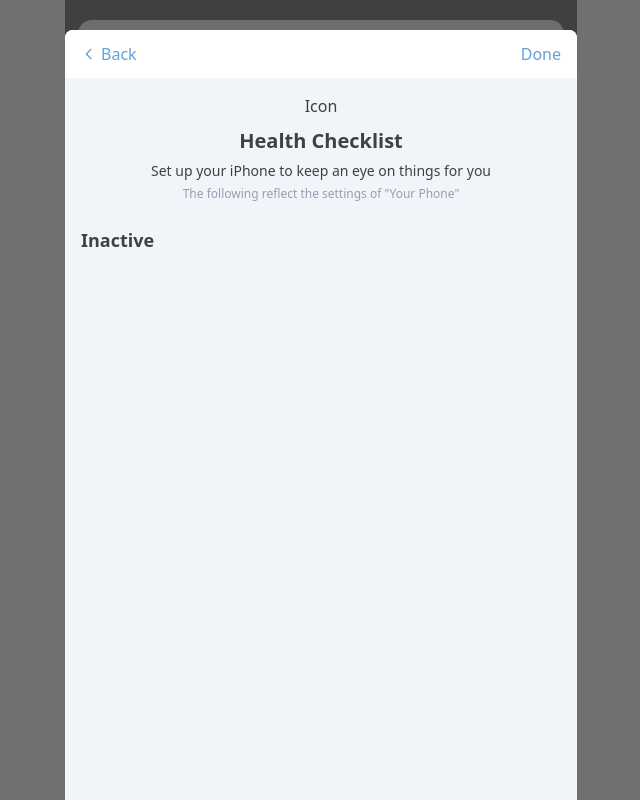
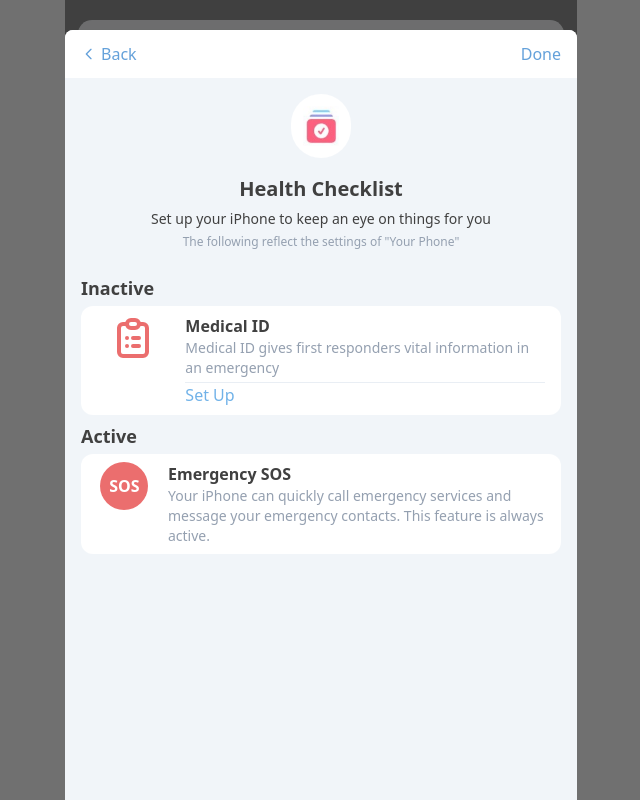
Before and after one commit to mikqi/health-app-ios, a Next.js app: page / in a window 1280 px wide. Both pictures are taken after a click on the element 640 px from the left and 162 px from the top of the page. Shown: the whole page, without its empty margins (319-959 px from the left). Built offline with nearby package versions, Linux system fonts and the light colour scheme.

Commit message:
feat: add dummy content

```diff
--- a/components/Icons.js
+++ b/components/Icons.js
@@ -27,3 +27,9 @@ export const fireIcon = (
     <path fillRule="evenodd" d="M12.395 2.553a1 1 0 00-1.45-.385c-.345.23-.614.558-.822.88-.214.33-.403.713-.57 1.116-.334.804-.614 1.768-.84 2.734a31.365 31.365 0 00-.613 3.58 2.64 2.64 0 01-.945-1.067c-.328-.68-.398-1.534-.398-2.654A1 1 0 005.05 6.05 6.981 6.981 0 003 11a7 7 0 1011.95-4.95c-.592-.591-.98-.985-1.348-1.467-.363-.476-.724-1.063-1.207-2.03zM12.12 15.12A3 3 0 017 13s.879.5 2.5.5c0-1 .5-4 1.25-4.5.5 1 .786 1.293 1.371 1.879A2.99 2.99 0 0113 13a2.99 2.99 0 01-.879 2.121z" clipRule="evenodd" />
   </svg>
 )
+
+export const noteIcon = (
+  <svg style={{ width: 48 }} className="text-red-600" xmlns="http://www.w3.org/2000/svg" fill="none" viewBox="0 0 24 24" stroke="currentColor">
+    <path strokeLinecap="round" strokeLinejoin="round" strokeWidth={2} d="M9 5H7a2 2 0 00-2 2v12a2 2 0 002 2h10a2 2 0 002-2V7a2 2 0 00-2-2h-2M9 5a2 2 0 002 2h2a2 2 0 002-2M9 5a2 2 0 012-2h2a2 2 0 012 2m-3 7h3m-3 4h3m-6-4h.01M9 16h.01" />
+  </svg>
+)
--- a/components/Offcanvas.js
+++ b/components/Offcanvas.js
@@ -1,5 +1,7 @@
 import { motion } from 'framer-motion'
-import { chevronLeft } from './Icons'
+import { chevronLeft, noteIcon } from './Icons'
+import Panel from './Panel'
+import Title from './Title'
 
 const Offcanvas = ({ variants, setActive }) => (
   <motion.div
@@ -18,15 +20,50 @@ const Offcanvas = ({ variants, setActive }) => (
     </div>
     <div>
       <div className="flex flex-col items-center">
-        <div className="my-4 h-4">Icon</div>
+        <div className="my-4 p-3 rounded-full bg-white">
+          <img src="/images/health-icon.jpg" className="h-10" alt="health-icon" />
+        </div>
         <div className="text-xl font-bold">Health Checklist</div>
         <div className="my-1 text-center text-sm">Set up your iPhone to keep an eye on things for you</div>
         <div className="text-xs mb-4 text-gray-600">The following reflect the settings of &quot;Your Phone&quot;</div>
       </div>
     </div>
     <div className="px-4">
-      <h1 className="text-lg font-bold mb-1 mt-2">Inactive</h1>
-      {/* <Card /> */}
+      <Title title="Inactive" />
+
+      <Panel className="pr-4 py-2 flex">
+        <div className="w-32 flex items-start justify-center">
+          {noteIcon}
+        </div>
+        <div>
+          <div className="font-semibold">
+            Medical ID
+          </div>
+          <div className="text-gray-600 border-gray-300 border-b pb-1 leading-5 text-sm">
+            Medical ID gives first responders vital information in an emergency
+          </div>
+          <div className="text-blue-500 font-medium">
+            Set Up
+          </div>
+        </div>
+      </Panel>
+
+      <Title title="Active" />
+      <Panel className="px-4 py-2 flex">
+        <div className="w-32 flex items-start justify-center pr-4">
+          <div className="w-12 h-12 flex justify-center items-center font-bold text-white rounded-full bg-red-600">
+            SOS
+          </div>
+        </div>
+        <div>
+          <div className="font-semibold">
+            Emergency SOS
+          </div>
+          <div className="text-gray-600 leading-5 text-sm">
+            Your iPhone can quickly call emergency services and message your emergency contacts. This feature is always active.
+          </div>
+        </div>
+      </Panel>
     </div>
   </motion.div>
 )
```
Also changed, not shown: public/images/health-icon.jpg (added).
